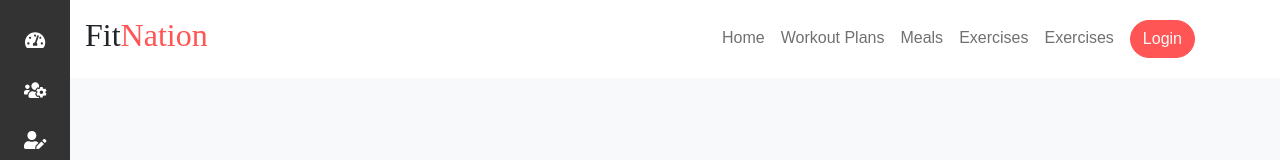
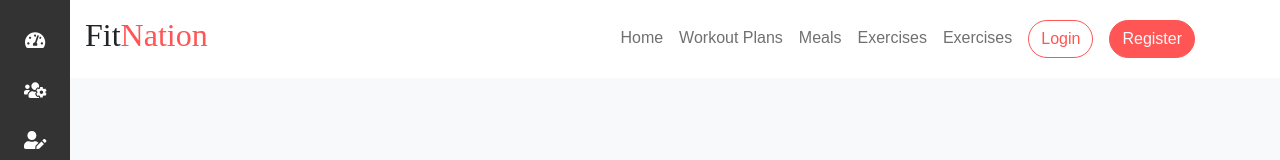
Before and after one commit to 7asebat/FitNationFrontend, a Vue app: page /panel in a window 1280 px wide. Shown: the top 160 px of the page. Built offline with nearby package versions, Linux system fonts and the light colour scheme.

Commit message:
Update navbar routes

```diff
--- a/src/components/Navbar.vue
+++ b/src/components/Navbar.vue
@@ -26,7 +26,19 @@
           Exercises
         </router-link>
 
-        <a href="#" class="navItem btn btn-primary text-light">Login</a>
+        <router-link
+          :to="{ name: 'Login' }"
+          class="navItem btn btn-outline-primary text-primary"
+        >
+          Login
+        </router-link>
+
+        <router-link
+          :to="{ name: 'Register' }"
+          class="navItem btn btn-primary text-light"
+        >
+          Register
+        </router-link>
       </nav>
     </div>
   </div>
```
